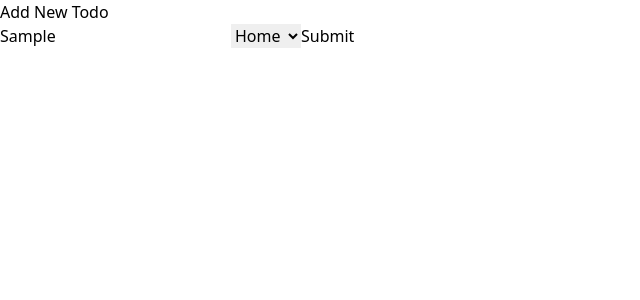
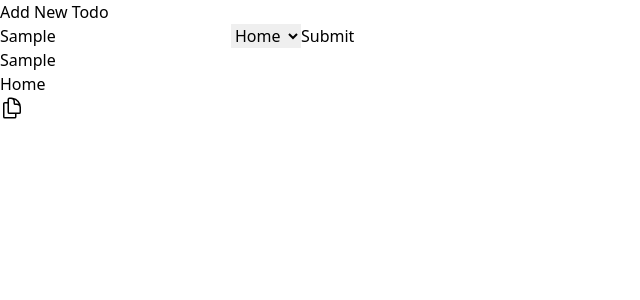
Before and after one commit to levy002/todo_ts, a React (Create React App) app: page / in a window 1280 px wide. Both pictures are taken after typing "Sample" into the empty fields and a click on the input 327 px from the left and 36 px from the top of the page. Shown: the top 300 px of the page, without its empty margins (0-640 px from the left). Built offline with nearby package versions, Linux system fonts and the light colour scheme.

Commit message:
Add and display todos from localStorage

```diff
--- a/package.json
+++ b/package.json
@@ -15,6 +15,7 @@
     "react-hook-form": "^7.47.0",
     "react-scripts": "5.0.1",
     "typescript": "^4.9.5",
+    "usehooks-ts": "^2.9.1",
     "web-vitals": "^2.1.4"
   },
   "scripts": {
--- a/src/App.tsx
+++ b/src/App.tsx
@@ -1,10 +1,14 @@
 import React from 'react';
-import TodoForm from './components/TodoForm';
+import { useReadLocalStorage } from 'usehooks-ts';
+import Todos from './components/Todos';
+import { ITodo } from './shared/Interfaces';
 
 function App() {
+ const todos = useReadLocalStorage<ITodo[]>('todos' || []);
+
   return (
     <div className="App">
-      <TodoForm />
+     <Todos todos={todos}/>
     </div>
   );
 }
--- /dev/null
+++ b/src/components/Todo.tsx
@@ -0,0 +1,33 @@
+import React, { ReactElement } from "react";
+import { ITodo } from "../shared/Interfaces";
+
+const Todo = (props: ITodo): ReactElement => {
+  const { description, category, id } = props;
+
+  return (
+    <div>
+      <p>{description}</p>
+      <p>{category}</p>
+      <div>
+        <div>
+          <svg
+            xmlns="http://www.w3.org/2000/svg"
+            fill="none"
+            viewBox="0 0 24 24"
+            strokeWidth={1.5}
+            stroke="currentColor"
+            className="w-6 h-6"
+          >
+            <path
+              strokeLinecap="round"
+              strokeLinejoin="round"
+              d="M15.75 17.25v3.375c0 .621-.504 1.125-1.125 1.125h-9.75a1.125 1.125 0 01-1.125-1.125V7.875c0-.621.504-1.125 1.125-1.125H6.75a9.06 9.06 0 011.5.124m7.5 10.376h3.375c.621 0 1.125-.504 1.125-1.125V11.25c0-4.46-3.243-8.161-7.5-8.876a9.06 9.06 0 00-1.5-.124H9.375c-.621 0-1.125.504-1.125 1.125v3.5m7.5 10.375H9.375a1.125 1.125 0 01-1.125-1.125v-9.25m12 6.625v-1.875a3.375 3.375 0 00-3.375-3.375h-1.5a1.125 1.125 0 01-1.125-1.125v-1.5a3.375 3.375 0 00-3.375-3.375H9.75"
+            />
+          </svg>
+        </div>
+      </div>
+    </div>
+  );
+};
+
+export default Todo;
--- a/src/components/TodoForm.tsx
+++ b/src/components/TodoForm.tsx
@@ -1,22 +1,14 @@
 import React from 'react';
+import { useLocalStorage } from 'usehooks-ts';
 import { useForm, SubmitHandler } from "react-hook-form"
-
-enum CategoryEnum {
-    Home = "Home",
-    School = "School",
-    Sport = "Sport",
-    Other = "Other"
-}
-
-interface ITodoInput {
-  description: string
-  category: CategoryEnum
-}
+import { ITodo } from '../shared/Interfaces';
 
 const TodoForm: React.FC = () => {
-  const { register, handleSubmit, reset } = useForm<ITodoInput>()
-  const onSubmit: SubmitHandler<ITodoInput> = (data) => {
-    console.log(data);
+  const { register, handleSubmit, reset } = useForm<ITodo>();
+  const [todos, setTodos] = useLocalStorage<ITodo[]>('todos', []);
+
+  const onSubmit: SubmitHandler<ITodo> = (data) => {
+  setTodos([...todos, {...data, id: Math.floor(Math.random() * 999)}]);
 }
 
   return (
--- /dev/null
+++ b/src/components/Todos.tsx
@@ -0,0 +1,32 @@
+import React from 'react';
+import TodoForm from './TodoForm';
+import { ITodo } from '../shared/Interfaces';
+import Todo from './Todo';
+
+interface IProps {
+    todos: ITodo[]
+}
+
+const Todos = (props: IProps) => {
+  const { todos } = props;
+  return (
+    <>
+       <TodoForm />
+       <section>
+          {
+            todos === null ? (
+              <p>No tasks available!</p>
+            ) : (
+
+                    todos.map((todo: ITodo) => (
+                        <Todo key={todo.id} description={todo.description} category={todo.category} id={todo.id} />
+                    ))
+
+            )
+          }
+       </section>
+    </>
+  )
+}
+
+export default Todos;
--- /dev/null
+++ b/src/shared/Interfaces.ts
@@ -0,0 +1,12 @@
+enum CategoryEnum {
+    Home = "Home",
+    School = "School",
+    Sport = "Sport",
+    Other = "Other"
+}
+
+export interface ITodo {
+  description: string
+  category: CategoryEnum
+  id: number
+}
```
Also changed, not shown: 1 other file (tests, documents, lock files or other folders).
